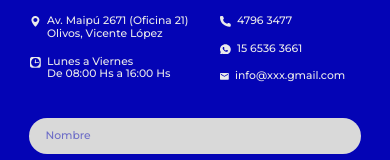
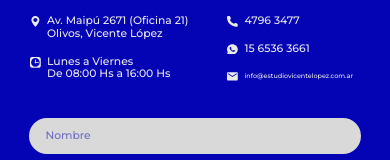
Before and after one commit to Gianva23/Estudio_PIMSI, a React (Create React App) app: page / in a window 390 px wide. Shown: the part 2817-2977 px from the top of the page. Built offline with nearby package versions, Linux system fonts and the light colour scheme.

Commit message:
cambio mail

```diff
--- a/src/sections/Footer/Footer.css
+++ b/src/sections/Footer/Footer.css
@@ -34,7 +34,7 @@
 .flex-footer-bottom{
     display: flex;
     align-items: flex-start;
-    gap: 8.9%;
+    gap: 8%;
     font-family: 'Montserrat-Medium';
     padding: 0 5.5% 5% 5.5%;
 }
@@ -43,7 +43,7 @@
     flex-direction: column;
     gap: 20px;
     color: #EAEAEA;
-    width: 275px;
+    width: 350px;
 }
 .columna1, .columna2 {
     display: flex;
@@ -69,6 +69,7 @@
 .maps-detail{
     line-height: 1.125rem;  /* 24px */
 }
+/*
     @media (max-width: 1080px) {
         .container-footer{
             margin: 0;
@@ -78,7 +79,7 @@
             padding: 102px 0 73px 8%;
         }
         .contact-title{
-        font-size: 4.6875rem;  /* 75px */
+            font-size: 4.6875rem;
         }
         .flex-footer-bottom {
             flex-direction: column;
@@ -105,30 +106,47 @@
             min-width: 350px;
         }
         .contact-detail p{
-        font-size: 1.875rem;  /* 30px */
-        line-height: 2.125rem;  /* 34px */
+            font-size: 1.875rem;
+            line-height: 2.125rem;
         }
         .contact-detail svg{
             width: 30px;
             height: 30px;
             padding: 1px;
         }
+        .direct-mail{
+            font-size: 1.113rem !important;
         }
+    }
+*/
 /*----- Proporciones de 1080px -----*/
-@media (max-width: 900px){
+@media (max-width: 1080px){
     .footer{
         min-height: 57.87vw;
 }
     .flex-footer-top{
         padding: 9.44vw 0 6.75vw 7.4vw;
+        flex-direction: column;
     }
     .contact-title{
         font-size: 6.94vw;  /* 75px */
         line-height: 6.94vw;  /* 74px */
     }
     .flex-footer-bottom {
+        flex-direction: column;
         padding: 0 7.4% 9.44vw ;
         gap: 9.07vw;
+    }
+    .footer-contact {
+        display: grid;
+        grid-template-columns: 1fr 1fr;
+        gap: 10%
+    }
+    .columna1 > div {
+        flex: 1;
+    }
+    .columna2 > div {
+        flex: 1;
     }
     .columna1{
         gap: 3.7vw;
@@ -150,6 +168,9 @@
     .contact-detail{
         gap: 1.38vw;
         min-width: 25.09vw;
+    }
+    .direct-mail{
+        font-size: 1.65vw !important;  /* 17.82px */
     }
 }
 a:visited,
--- a/src/sections/Footer/Footer.jsx
+++ b/src/sections/Footer/Footer.jsx
@@ -53,11 +53,11 @@ function Footer() {
 
                             <div className='contact'>
                                 <a className='contact-detail'
-                                    href="mailto:info@xxx.gmail.com"
+                                    href="mailto:info@estudiovicentelopez.com.ar"
                                     target="_blank"
                                     rel="noopener noreferrer"
                                     ><LogoMail/>
-                                    <p>info@xxx.gmail.com</p>
+                                    <p className='direct-mail'>info@estudiovicentelopez.com.ar</p>
                                 </a>
                             </div>
                         </div>
--- a/src/sections/Nav/Nav.jsx
+++ b/src/sections/Nav/Nav.jsx
@@ -78,7 +78,7 @@ function Nav({ HomeRef, aboutRef, ServicesRef, ReviewsRef, footerRef }) {
                         ><LogoWhatsapp className="nav_Logo_Whatsapp"/>
                     </a>
                     <a
-                        href="mailto:info@xxx.gmail.com"
+                        href="mailto:info@estudiovicentelopez.com.ar"
                         target="_blank"
                         rel="noopener noreferrer"
                         ><LogoMail className="nav_Logo_Mail"/>
```
Also changed, not shown: 7 other files (tests, documents, lock files or other folders). Lines whose indentation alone changed are shown as unchanged.
